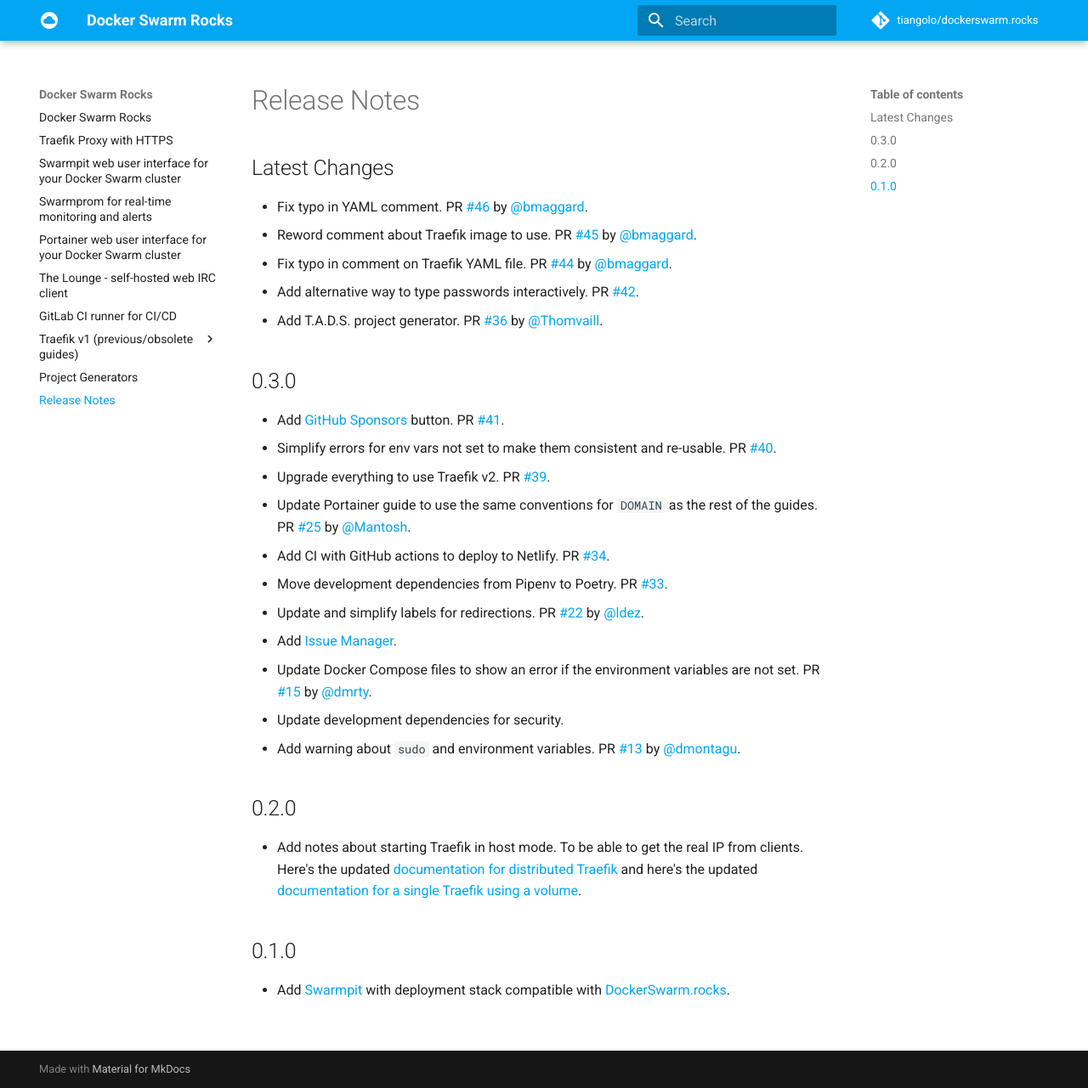
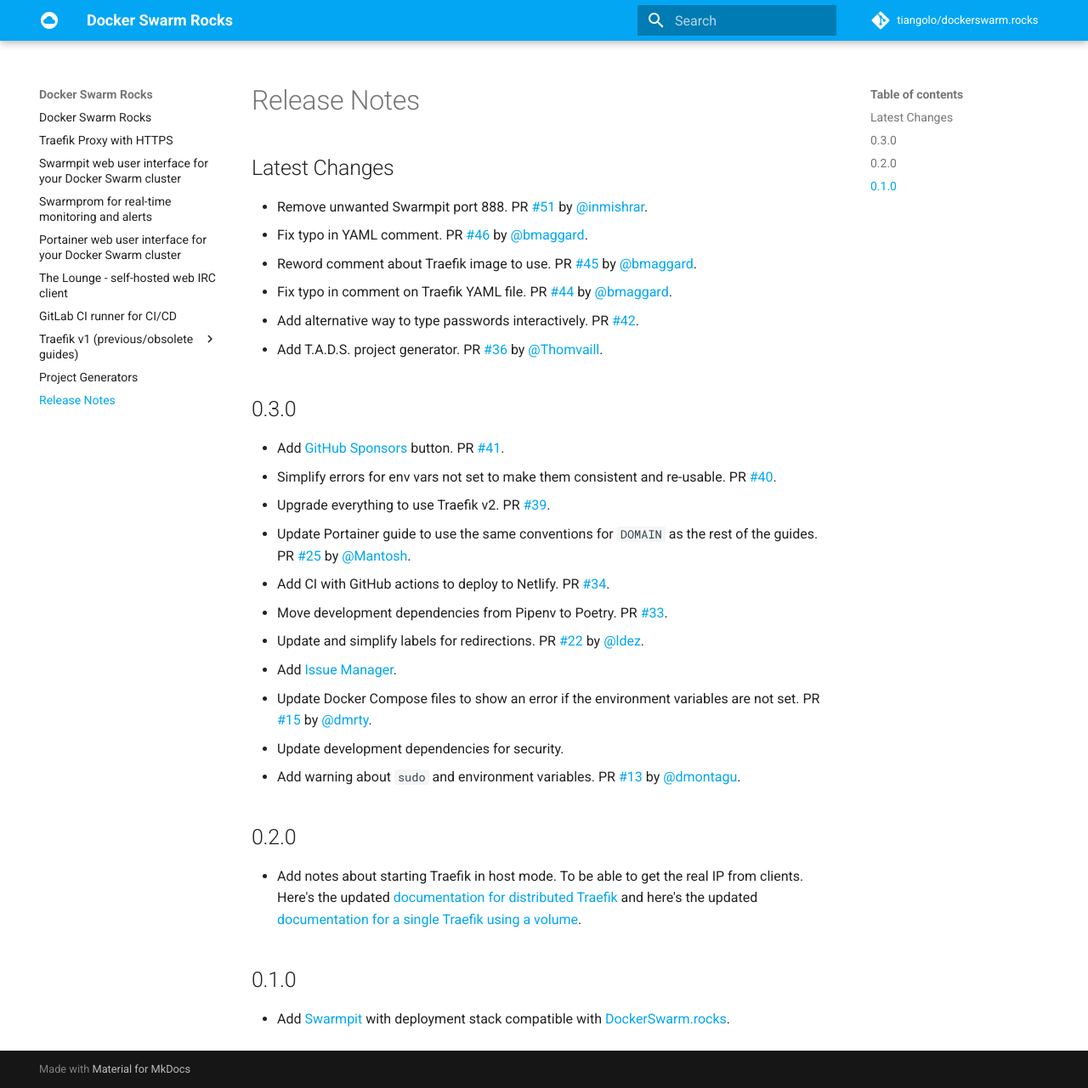
Before and after one commit to tiangolo/dockerswarm.rocks, an MkDocs documentation site: the page built from docs/release-notes.md, in a window 1280 px wide and 1281 px high. Shown: the whole window at 85% size. Built offline with MkDocs 1.6.1 and Material for MkDocs 9.7.7, drawn with Linux system fonts in a browser that asks for light colours; comment, search, counter and statistics services are not loaded.

Commit message:
📝 Update release notes

```diff
--- a/docs/release-notes.md
+++ b/docs/release-notes.md
@@ -2,6 +2,7 @@
 
 ## Latest Changes
 
+* Remove unwanted Swarmpit port 888. PR [#51](https://github.com/tiangolo/dockerswarm.rocks/pull/51) by [@inmishrar](https://github.com/inmishrar).
 * Fix typo in YAML comment. PR [#46](https://github.com/tiangolo/dockerswarm.rocks/pull/46) by [@bmaggard](https://github.com/bmaggard).
 * Reword comment about Traefik image to use. PR [#45](https://github.com/tiangolo/dockerswarm.rocks/pull/45) by [@bmaggard](https://github.com/bmaggard).
 * Fix typo in comment on Traefik YAML file. PR [#44](https://github.com/tiangolo/dockerswarm.rocks/pull/44) by [@bmaggard](https://github.com/bmaggard).
```
